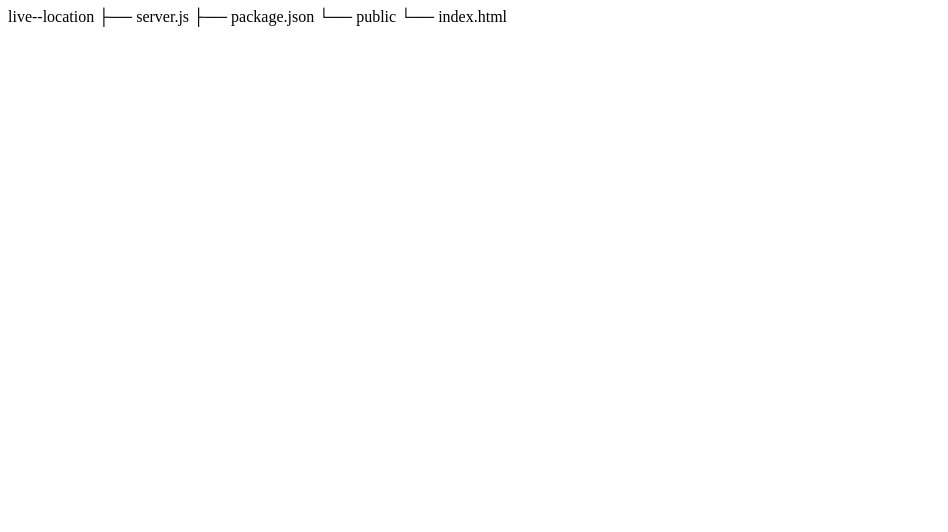
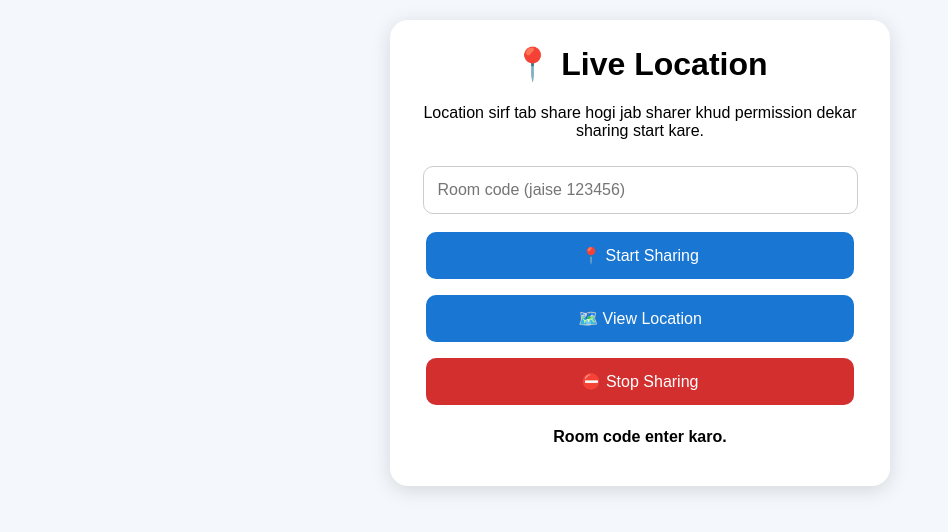
Before and after one commit to parvezaliinamdar9-cpu/live--location, a website: page public/index.html in a window 1280 px wide. Shown: the whole page, without its empty margins (0-948 px from the left). Drawn offline with nearby package versions, Linux system fonts and the light colour scheme; no server answers.

Commit message:
Add live location sharing functionality in HTML

```diff
--- a/public/index.html
+++ b/public/index.html
@@ -1,5 +1,223 @@
-live--location
-├── server.js
-├── package.json
-└── public
-    └── index.html
+<!DOCTYPE html>
+<html lang="hi">
+<head>
+  <meta charset="UTF-8">
+  <meta name="viewport" content="width=device-width, initial-scale=1.0">
+  <title>📍 Live Location</title>
+
+  <script src="/socket.io/socket.io.js"></script>
+
+  <style>
+    body {
+      font-family: Arial, sans-serif;
+      background: #f4f7fb;
+      margin: 0;
+      padding: 20px;
+      text-align: center;
+    }
+
+    .box {
+      max-width: 450px;
+      margin: auto;
+      background: white;
+      padding: 25px;
+      border-radius: 18px;
+      box-shadow: 0 4px 20px #0002;
+    }
+
+    h1 {
+      margin-top: 0;
+    }
+
+    input {
+      width: 90%;
+      padding: 14px;
+      margin: 10px 0;
+      border: 1px solid #ccc;
+      border-radius: 10px;
+      font-size: 16px;
+    }
+
+    button {
+      width: 95%;
+      padding: 14px;
+      margin: 8px 0;
+      border: 0;
+      border-radius: 10px;
+      font-size: 16px;
+      cursor: pointer;
+      background: #1976d2;
+      color: white;
+    }
+
+    #stop {
+      background: #d32f2f;
+    }
+
+    #status {
+      margin: 15px 0;
+      font-weight: bold;
+    }
+
+    #location {
+      margin-top: 15px;
+      padding: 15px;
+      background: #eef5ff;
+      border-radius: 12px;
+      display: none;
+    }
+
+    a {
+      display: block;
+      margin-top: 12px;
+    }
+  </style>
+</head>
+
+<body>
+
+<div class="box">
+
+  <h1>📍 Live Location</h1>
+
+  <p>
+    Location sirf tab share hogi jab sharer khud
+    permission dekar sharing start kare.
+  </p>
+
+  <input id="room" placeholder="Room code (jaise 123456)">
+
+  <button onclick="startSharing()">📍 Start Sharing</button>
+
+  <button onclick="viewLocation()">🗺️ View Location</button>
+
+  <button id="stop" onclick="stopSharing()">⛔ Stop Sharing</button>
+
+  <div id="status">Room code enter karo.</div>
+
+  <div id="location">
+    <b>📍 Location received</b>
+    <p id="coords"></p>
+    <a id="mapLink" target="_blank">🗺️ Open location on map</a>
+  </div>
+
+</div>
+
+<script>
+  const socket = io();
+
+  let watchId = null;
+  let currentRoom = "";
+
+  function getRoom() {
+    const room = document.getElementById("room").value.trim();
+
+    if (!room) {
+      alert("Pehle room code enter karo.");
+      return null;
+    }
+
+    return room;
+  }
+
+  function startSharing() {
+    const room = getRoom();
+    if (!room) return;
+
+    currentRoom = room;
+
+    if (!navigator.geolocation) {
+      alert("Is browser me location supported nahi hai.");
+      return;
+    }
+
+    socket.emit("join-room", {
+      room: room,
+      role: "sharer"
+    });
+
+    document.getElementById("status").innerText =
+      "📡 Sharing start ho rahi hai...";
+
+    watchId = navigator.geolocation.watchPosition(
+      position => {
+
+        const data = {
+          latitude: position.coords.latitude,
+          longitude: position.coords.longitude,
+          accuracy: position.coords.accuracy,
+          time: Date.now()
+        };
+
+        socket.emit("location-update", data);
+
+        document.getElementById("status").innerText =
+          "🟢 Location live share ho rahi hai.";
+      },
+
+      error => {
+        document.getElementById("status").innerText =
+          "❌ Location permission/error: " + error.message;
+      },
+
+      {
+        enableHighAccuracy: true,
+        maximumAge: 5000,
+        timeout: 15000
+      }
+    );
+  }
+
+  function viewLocation() {
+    const room = getRoom();
+    if (!room) return;
+
+    currentRoom = room;
+
+    socket.emit("join-room", {
+      room: room,
+      role: "viewer"
+    });
+
+    document.getElementById("status").innerText =
+      "👀 Location ka wait kar rahe hain...";
+  }
+
+  socket.on("location-update", data => {
+
+    document.getElementById("location").style.display = "block";
+
+    document.getElementById("coords").innerText =
+      "Latitude: " + data.latitude +
+      "\nLongitude: " + data.longitude +
+      "\nAccuracy: " + Math.round(data.accuracy) + " meters";
+
+    document.getElementById("mapLink").href =
+      "https://www.google.com/maps?q=" +
+      data.latitude + "," + data.longitude;
+
+    document.getElementById("status").innerText =
+      "🟢 Live location received.";
+  });
+
+  socket.on("stop-sharing", () => {
+    document.getElementById("status").innerText =
+      "⛔ Sharer ne location sharing stop kar di.";
+  });
+
+  function stopSharing() {
+
+    if (watchId !== null) {
+      navigator.geolocation.clearWatch(watchId);
+      watchId = null;
+    }
+
+    socket.emit("stop-sharing");
+
+    document.getElementById("status").innerText =
+      "⛔ Location sharing stopped.";
+  }
+</script>
+
+</body>
+</html>
```
